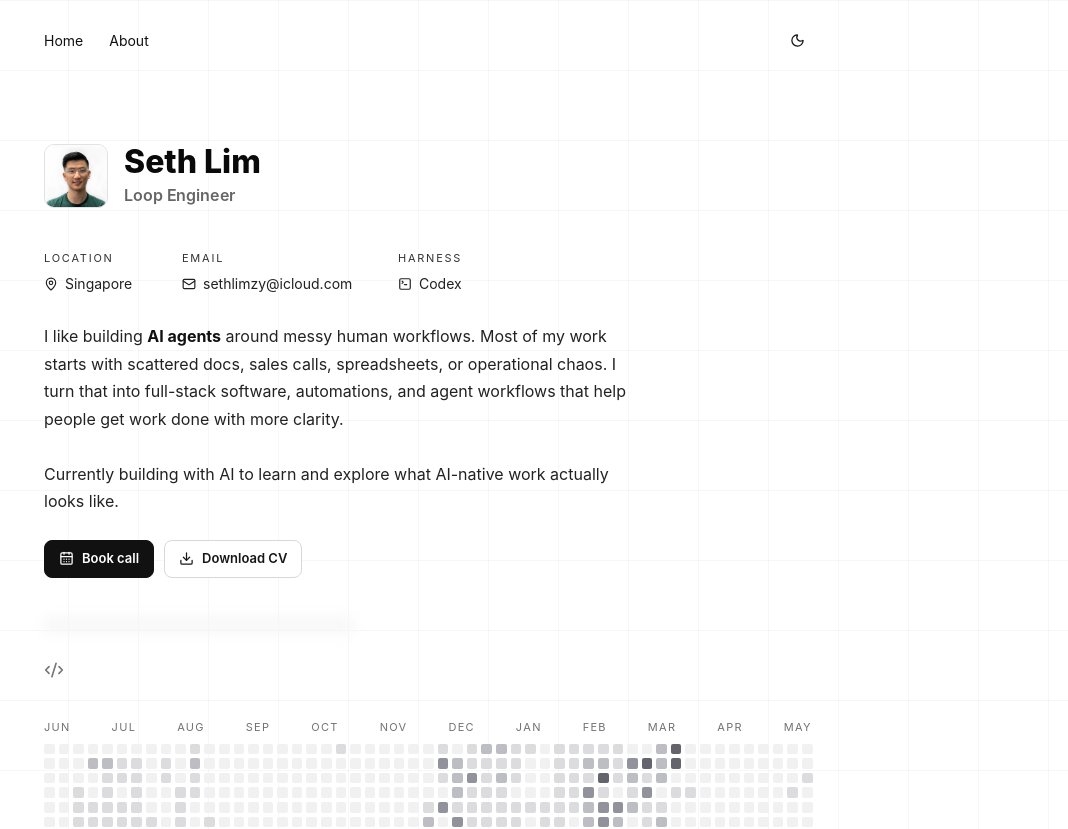
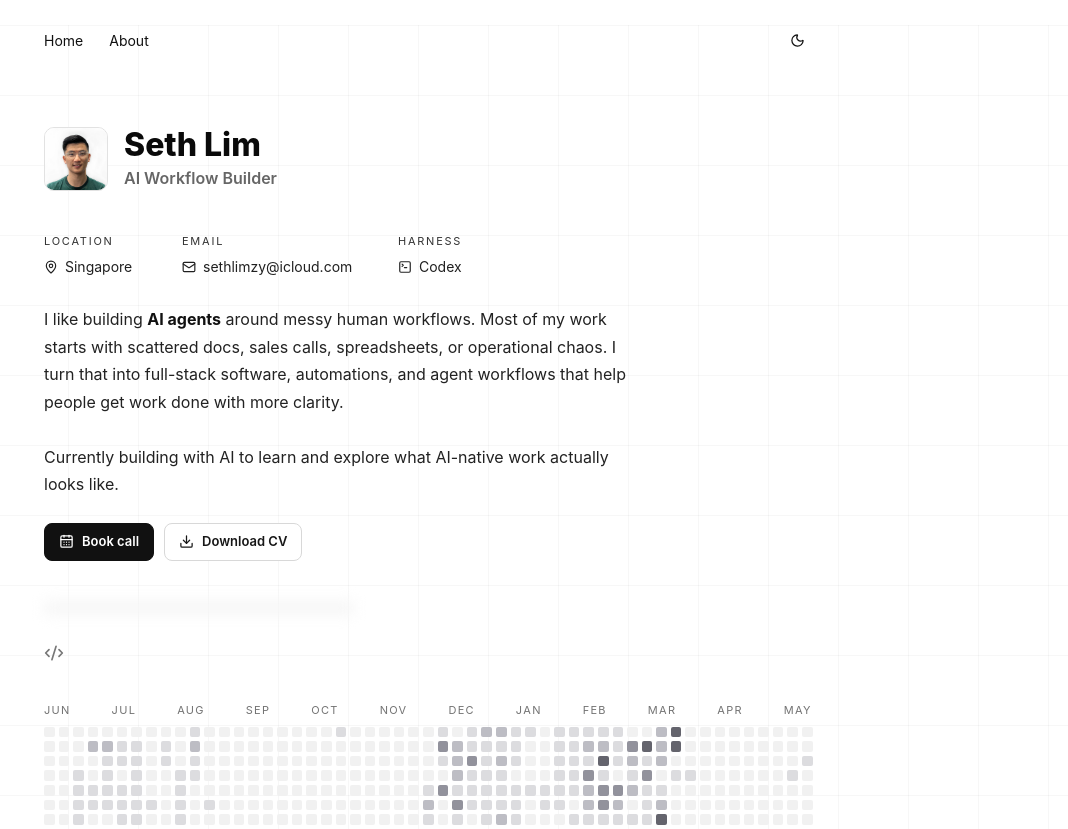
Before and after one commit to Sethzy/seth-portfolio, a Next.js app: page / in a window 1280 px wide. Shown: the top 829 px of the page, without its empty margins (212-1280 px from the left). Built offline with nearby package versions, Linux system fonts and the light colour scheme.

Commit message:
fix: simplify hero layout

```diff
--- a/app/globals.css
+++ b/app/globals.css
@@ -44,15 +44,13 @@ button {
 }
 
 .topbar {
-  position: fixed;
   z-index: 20;
-  top: 25px;
-  left: 50%;
+  position: static;
   display: flex;
   width: min(768px, calc(100% - 32px));
   align-items: center;
   justify-content: space-between;
-  transform: translateX(-50%);
+  margin: 25px auto 0;
 }
 
 .floating-nav {
@@ -94,7 +92,7 @@ button {
 .shell {
   width: min(768px, calc(100% - 32px));
   margin: 0 auto;
-  padding: 144px 0 48px;
+  padding: 72px 0 48px;
 }
 
 .page-shell {
@@ -194,6 +192,14 @@ h1 {
   margin-top: 5px;
   min-width: 20ch;
   overflow: hidden;
+  color: #666;
+  font-size: 16px;
+  font-weight: 600;
+  line-height: 1.35;
+}
+
+.subtitle-static {
+  margin-top: 5px;
   color: #666;
   font-size: 16px;
   font-weight: 600;
--- a/app/page.tsx
+++ b/app/page.tsx
@@ -19,7 +19,6 @@ import {
 import type { TechStackItem } from "./data";
 import { getGitHubContributionCalendar } from "./github-contributions";
 import { SmoothScroll } from "./smooth-scroll";
-import { SubtitleRotator } from "./subtitle-rotator";
 
 function Nav() {
   return (
@@ -150,7 +149,7 @@ export default function Home() {
             />
             <div className="title-stack">
               <h1>Seth Lim</h1>
-              <SubtitleRotator />
+              <p className="subtitle-static">AI Workflow Builder</p>
             </div>
           </div>
           <div className="meta-grid">
```
